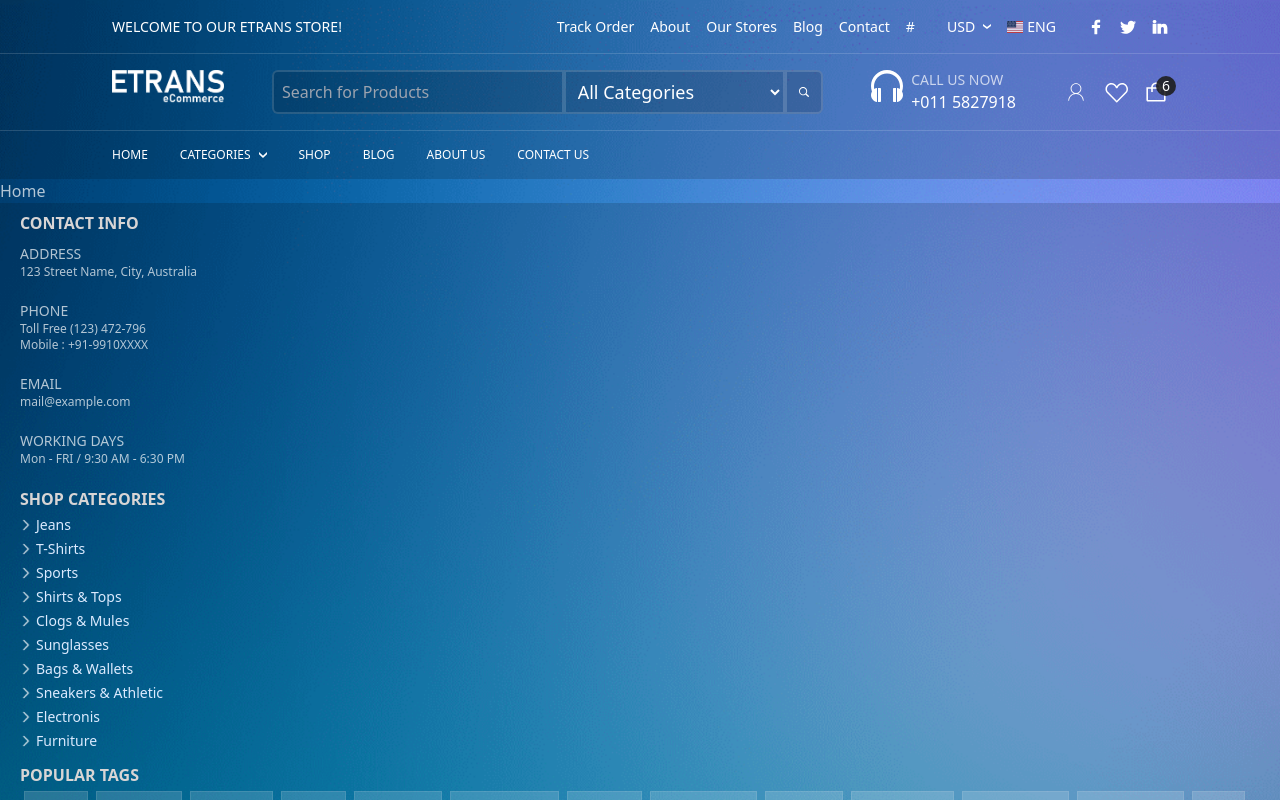
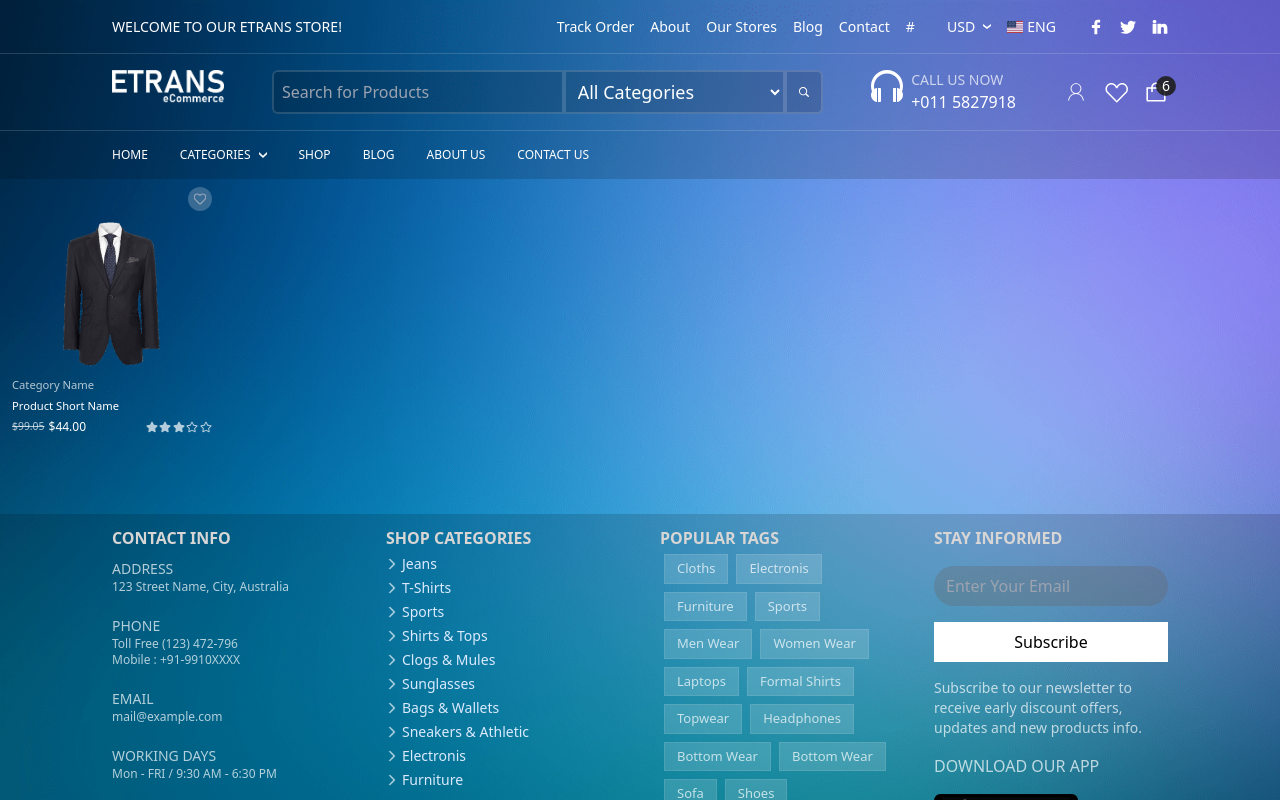
Before and after one commit to kouroshey/store, a React (Vite) app: page / in a window 1280 px wide. Shown: the top 800 px of the page. Built offline with nearby package versions, Linux system fonts and the light colour scheme.

Commit message:
cardProducr 1

```diff
--- a/package.json
+++ b/package.json
@@ -12,6 +12,7 @@
   "dependencies": {
     "react": "^18.2.0",
     "react-dom": "^18.2.0",
+    "react-icons": "^5.0.1",
     "react-router-dom": "^6.22.1"
   },
   "devDependencies": {
--- a/src/components/Footer/Footer.jsx
+++ b/src/components/Footer/Footer.jsx
@@ -3,15 +3,16 @@ import { pTag, shopCategories, imgPayCard } from '../../data';
 import imgApple from '../../../public/assets/img/apple-store.png';
 import imgGoogelplay from '../../../public/assets/img/play-store.png';
 import arrowRight2 from '../../../public/assets/icons/icons8-forward-100.png';
+import MainContainer from '../common/MainContainer';
 
 const Footer = () => {
-  console.log(imgPayCard);
   return (
-    <div className="bg-dark-1 px-28 py-2 flex flex-col gap-6 sm:px-5 sm:auto lg:px-30">
+    <div className="bg-dark-1 grid grid-cols-1  py-3 gap-3">
+      <MainContainer>
         {/* GRID 4 ROW */}
-      <div className="grid grid-cols-4  sm:grid-rows-4 sm:grid-cols-1">
+        <div className="grid grid-cols-1 gap-10 sm:grid-cols-4 ">
           {/* CONTACT INFO------------------------------------ */}
-        <div className="flex flex-col  ">
+          <div className="flex flex-col ">
             <h2 className="font-bold text-[#d8d5d5]">CONTACT INFO</h2>
             <div className="flex gap-5 flex-col mt-2">
               <div>
@@ -60,7 +61,7 @@ const Footer = () => {
             </div>
           </div>
           {/* STAY INFORMED------------------------------------ */}
-        <div className="flex flex-col gap-4 px-5 ">
+          <div className="flex flex-col gap-4  ">
             <h2 className="font-bold text-[#d8d5d5]">STAY INFORMED</h2>
             <input type="email" className="px-3 py-2 rounded-3xl text-white bg-[#67656550] outline-none" placeholder="Enter Your Email" />
             <input type="button" value={'Subscribe'} className="px-3 py-2 bg-white text-black cursor-pointer" />
@@ -73,8 +74,8 @@ const Footer = () => {
           </div>
         </div>
         {/* HR LINE ------------------------------------ */}
-      <div className="flex-grow border-t border-[#ffffff4a]"></div>
-      <div className="flex justify-between items-center gap-5  sm:flex-col ">
+        <div className="flex-grow border-t border-[#ffffff4a] mt-4 mb-4"></div>
+        <div className="flex flex-col gap-5 place-items-center   ">
           <p className="text-sm">Copyright © 2021. All right reserved.</p>
           <div className="flex gap-5">
             {imgPayCard.map((item, index) => (
@@ -84,6 +85,7 @@ const Footer = () => {
             ))}
           </div>
         </div>
+      </MainContainer>
     </div>
   );
 };
--- a/src/components/Layout.jsx
+++ b/src/components/Layout.jsx
@@ -2,13 +2,15 @@
 import React from 'react';
 import Header from './Header/Header';
 import Footer from './Footer/Footer';
+import CardProduct from './common/CardProduct/CardProduct';
 
 // eslint-disable-next-line react/prop-types
 const Layout = ({ children }) => {
   return (
     <div className="bg-image bg-cover bg-no-repeat bg-center" style={{ backgroundImage: "url('./assets/mainBg.png')" }}>
+
       <Header />
-      {children}
+      { <CardProduct />}
       <Footer />
     </div>
   );
--- /dev/null
+++ b/src/components/common/Button.jsx
@@ -0,0 +1,17 @@
+import React, { useEffect, useRef } from 'react';
+
+export const Button = ({ textBtn, iconBtn, btnEffect }) => {
+  const refElem = useRef();
+  useEffect(() => {
+    btnEffect
+      ? refElem.current.classList.add('bg-[#dedede3c]', 'border-[#ffffff3d]', 'border-[1px]', 'hover:bg-[#dedede6a]')
+      : refElem.current.classList.add('hover:text-white');
+  }, []);
+
+  return (
+    <div ref={refElem} className=" flex items-center gap-2  justify-center py-[0.4rem] cursor-pointer ">
+      <div className="text-[0.55rem]">{iconBtn}</div>
+      <div className="text-[0.55rem]">{textBtn}</div>
+    </div>
+  );
+};
--- /dev/null
+++ b/src/components/common/CardProduct/CardProduct.css
@@ -0,0 +1,3 @@
+.active-hover{
+
+}
--- /dev/null
+++ b/src/components/common/CardProduct/CardProduct.jsx
@@ -0,0 +1,59 @@
+import React from 'react';
+import './CardProduct.css';
+import { RiRefreshLine } from 'react-icons/ri';
+import { FaRegHeart, FaStar, FaRegStar } from 'react-icons/fa';
+import ImageProduct from '..//..//../assets/images/02.png';
+import { FaCartShopping } from 'react-icons/fa6';
+import { FiZoomIn } from 'react-icons/fi';
+import { Button } from '../Button';
+const CardProduct = () => {
+  return (
+    <div className=" w-56 flex flex-col py-2 px-3 gap-2  hover:bg-dark-1 h-[335px] [&>:nth-child(4)]:hover:flex [&>:nth-child(1)>:nth-child(1)]:hover:flex hover:shadow-lg">
+      {/* LIKE AND COMPIRE ------------------------------------*/}
+      <div className="flex gap-3 justify-end  ">
+        <div className="  transition-all items-center text-[0.6rem] gap-1 hidden hover:text-white cursor-pointer  [&>:nth-child(1)]:hover:rotate-90  ">
+          <div>
+            <RiRefreshLine className="text-[0.8rem]" />
+          </div>
+          Compare
+        </div>
+        <div className="bg-[#f9f9f93a] p-1  rounded-2xl w-min ">
+          <FaRegHeart className=" transition-all p-[0.1rem] text-slate-400 hover:text-slate-50" />
+        </div>
+      </div>
+      {/* IMAGE PRODUCT------------------------------------**/}
+      <div className="">
+        <img src={ImageProduct} alt="image-product" />
+      </div>
+      {/* TEXT AND PRICE  ------------------------------------* */}
+      <div className="flex flex-col gap-1">
+        <div className="text-[0.7rem]">Category Name</div>
+        <div className="text-[0.7rem] font-medium text-white">Product Short Name</div>
+        <div className="flex items-center gap-1">
+          <div className="flex justify-between w-full">
+            <div className="flex gap-1">
+              <p className="text-[0.65rem]">
+                <s>$99.05</s>
+              </p>
+              <p className="text-xs font-medium text-white">$44.00</p>
+            </div>
+            <div className="flex gap-[0.1rem] ">
+              <FaStar className="w-3" />
+              <FaStar className="w-3" />
+              <FaStar className="w-3" />
+              <FaRegStar className="w-3" />
+              <FaRegStar className="w-3" />
+            </div>
+          </div>
+        </div>
+      </div>
+      {/* BUTTON  ------------------------------------**/}
+      <div className="= flex-col gap-2 hidden transition-all">
+        <Button iconBtn={<FaCartShopping />} textBtn={'Add to Cart'} btnEffect={true} />
+        <Button iconBtn={<FiZoomIn />} textBtn={'Quick View'} btnEffect={false} />
+      </div>
+    </div>
+  );
+};
+
+export default CardProduct;
--- a/src/index.css
+++ b/src/index.css
@@ -1,7 +1,6 @@
 @tailwind base;
 @tailwind components;
 @tailwind utilities;
-
 * {
   padding: 0;
   margin: 0;
--- a/tailwind.config.js
+++ b/tailwind.config.js
@@ -10,12 +10,6 @@ export default {
       },
     },
     extend: {
-      screens: {
-        // sm: { min: '400px', max: '767px' },
-        // md: { min: '768px', max: '991px' },
-        // lg: { min: '992px', max: '1199px' },
-        // xl: { min: '1200px' },
-      },
       colors: {
         'dark-1': 'rgb(0 0 0 / 15%)',
         'dark-2': 'rgb(30 30 30 / 90%)',
```
Also changed, not shown: src/assets/images/02.png (added), 1 other file (tests, documents, lock files or other folders). Lines whose indentation alone changed are shown as unchanged.
